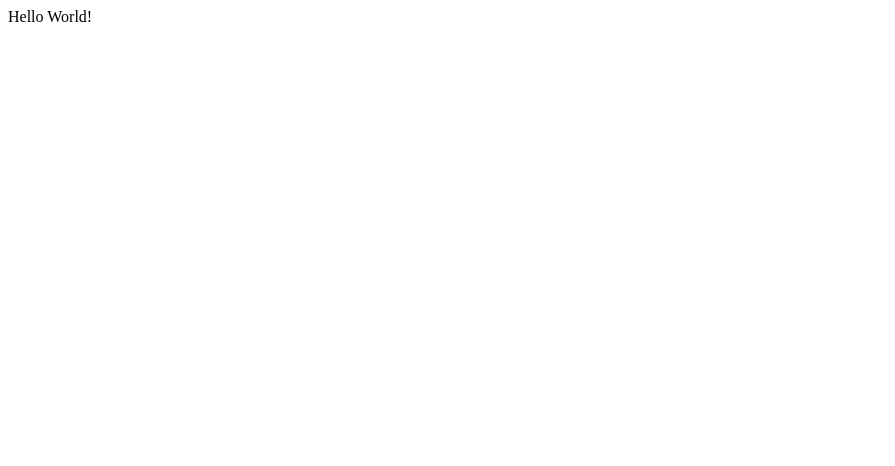
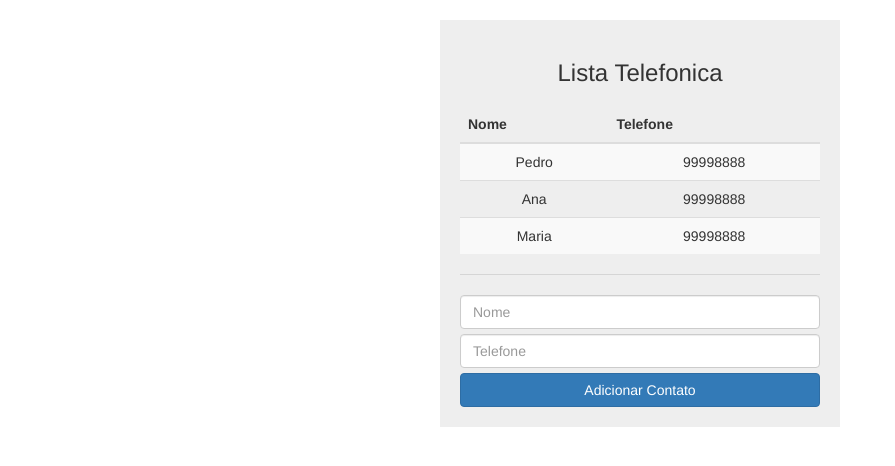
Before and after one commit to zehurzeda/angularLab, a website: page index.html in a window 1280 px wide. Shown: the whole page, without its empty margins (0-895 px from the left). Drawn offline with nearby package versions, Linux system fonts and the light colour scheme.

Commit message:
Aula 2 - Diretivas

```diff
--- a/index.html
+++ b/index.html
@@ -1,16 +1,66 @@
 <!DOCTYPE html>
-<html ng-app="helloWorld">
+<html ng-app="listaTelefonica">
 <head>
-	<title>Hello World Angular!</title>
+	<title>Lista telefonica Angular</title>
+	<link rel="stylesheet" type="text/css" href="node_modules/bootstrap/dist/css/bootstrap.css"/>
+	<style>
+		.jumbotron{
+			width: 400px;
+			text-align: center;
+			margin-top: 20px;
+			margin-left: auto;
+			margin-right: auto;
+			padding: 20px;
+		}
+
+		.table{
+			margin-top: 20px;
+		}
+
+		.form-control{
+			margin-bottom: 5px;
+		}
+	</style>
 	<script src='node_modules/angular/angular.js'></script>
 	<script>
-		var app = angular.module("helloWorld", []);
-		app.controller("helloWorldCtrl", function($scope){
- 			$scope.message = "Hello World!";
+		angular.module("listaTelefonica", []);
+		angular.module("listaTelefonica").controller("listaTelefonicaCtrl",
+		function($scope){
+ 			$scope.app = "Lista Telefonica";
+			$scope.contatos = [
+				{nome: "Pedro", telefone: "99998888"},
+				{nome: "Ana", telefone: "99998888"},
+				{nome: "Maria", telefone: "99998888"}
+			];
+			$scope.adicionarContato = function (contato) {
+				$scope.contatos.push(angular.copy(contato));
+				delete $scope.contato;
+			}
 		});
 	</script>
 </head>
-<body ng-controller="helloWorldCtrl">
-	{{message}}
+<body ng-controller="listaTelefonicaCtrl">
+	<div class="jumbotron">
+		<h3>{{app}}</h3>
+		<table class="table table-striped">
+			<thead class="thead-inverse">
+				<tr>
+					<th>Nome</th>
+					<th>Telefone</th>
+				</tr>
+			</thead>
+			<tbody>
+				<tr ng-repeat="contato in contatos">
+					<td>{{contato.nome}}</td>
+					<td>{{contato.telefone}}</td>
+				</tr>
+			</tbody>
+		</table>
+		<hr/>
+		<input class="form-control" type="text" ng-model="contato.nome" placeholder="Nome"/>
+		<input class="form-control" type="text" ng-model="contato.telefone" placeholder="Telefone"/>
+		<button class="btn btn-primary btn-block" ng-click="adicionarContato(contato)">Adicionar Contato</button>
+		{{contato}}
+	</div>
 </body>
 </html>
--- a/package.json
+++ b/package.json
@@ -22,6 +22,7 @@
   },
   "homepage": "https://github.com/zehurzeda/angularLab#readme",
   "dependencies": {
-    "angular": "^1.6.5"
+    "angular": "^1.6.5",
+    "bootstrap": "^3.3.7"
   }
 }
```
